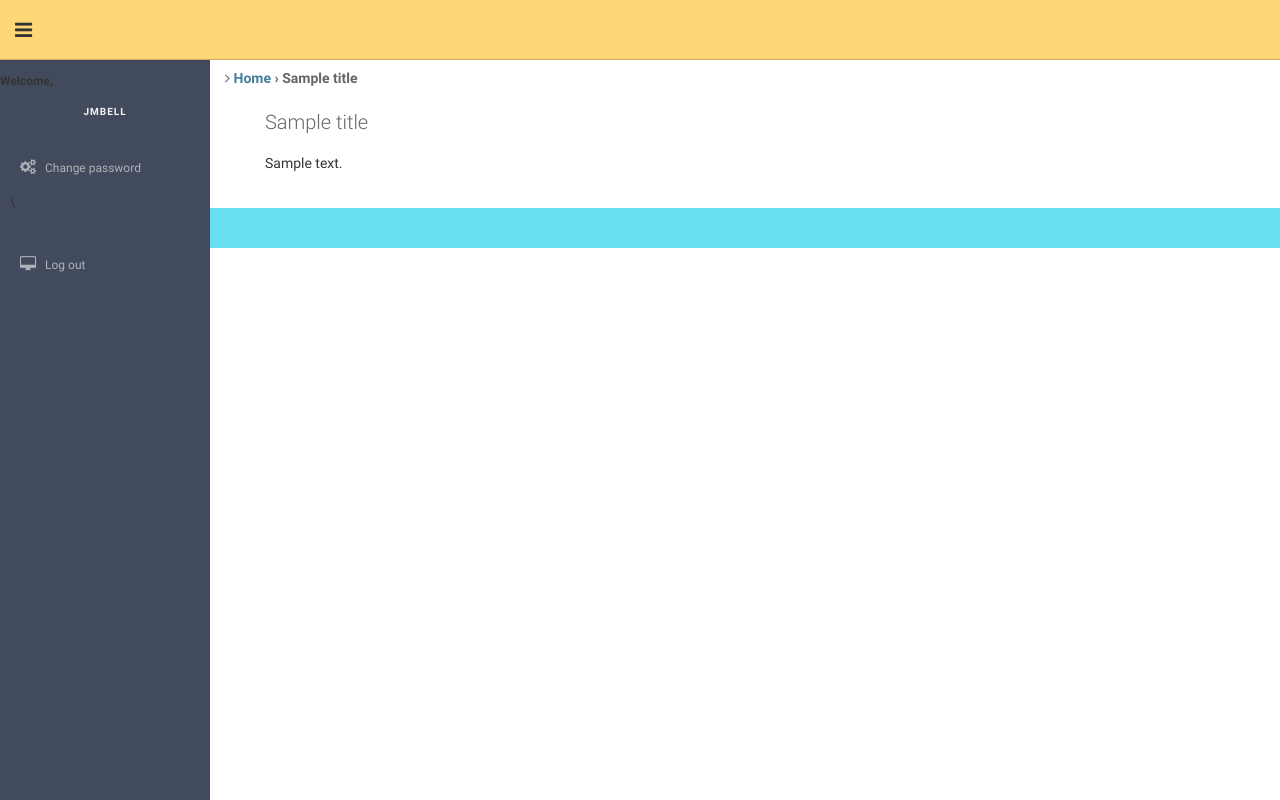
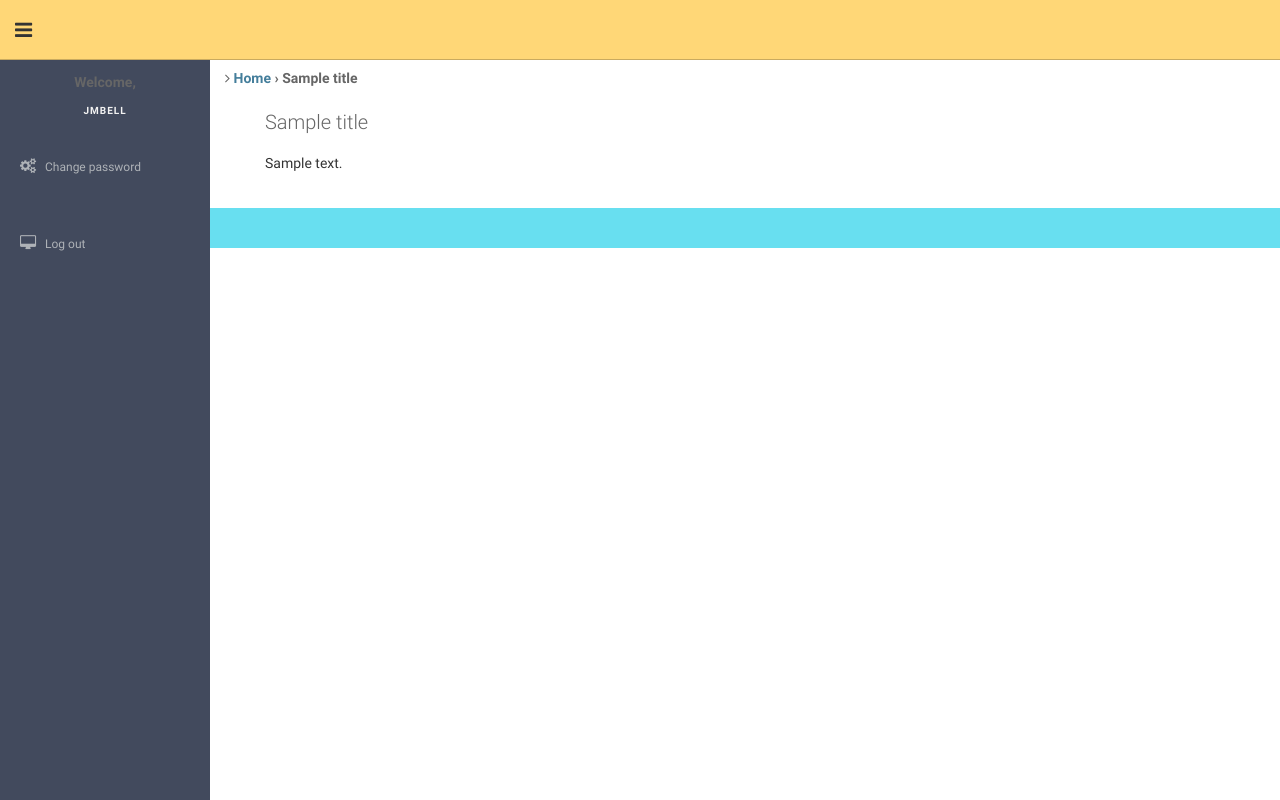
Before and after one commit to JeremyMBell/Legacy, a Django app: template templates/admin/base.html in a window 1280 px wide. Run offline with Django 3.2, Linux system fonts and the light colour scheme; a user stored in the database is signed in; tables that the repository leaves empty hold one stand-in row (values such as "Sample post"); the template is opened without the code that fills it: most values are stand-ins (such as "Sample title", 1, 10 or a date in 2020); parts of the project's set-up code (start-up, migrations or seed data) failed here and were passed over; some libraries are stand-ins or nearby versions.

Commit message:
Admin Template Tweak

```diff
--- a/templates/admin/base.html
+++ b/templates/admin/base.html
@@ -61,7 +61,7 @@
           <div id="sidebar"  class="nav-collapse ">
               <!-- sidebar menu start-->
               <ul class="sidebar-menu" id="nav-accordion">
-              	  <p class="centered"><h4>{% trans 'Welcome,' %}</h4></p>
+              	  <h3 class="centered">{% trans 'Welcome,' %}</h3>
               	  <h5 class="centered">{% filter force_escape %}{% firstof user.get_short_name user.get_username %}{% endfilter %}</h5>
               	  	{% block userlinks %}
 			{% url 'django-admindocs-docroot' as docsroot %}
@@ -78,7 +78,7 @@
 				<li class="mt">
                 <a href="{% url 'admin:password_change' %}">
 					<i class="fa fa-cogs"></i>
-					<span>{% trans 'Change password' %}</a>\
+					<span>{% trans 'Change password' %}</span>
 					</a>
 				</li>
              {% endif %}
```
